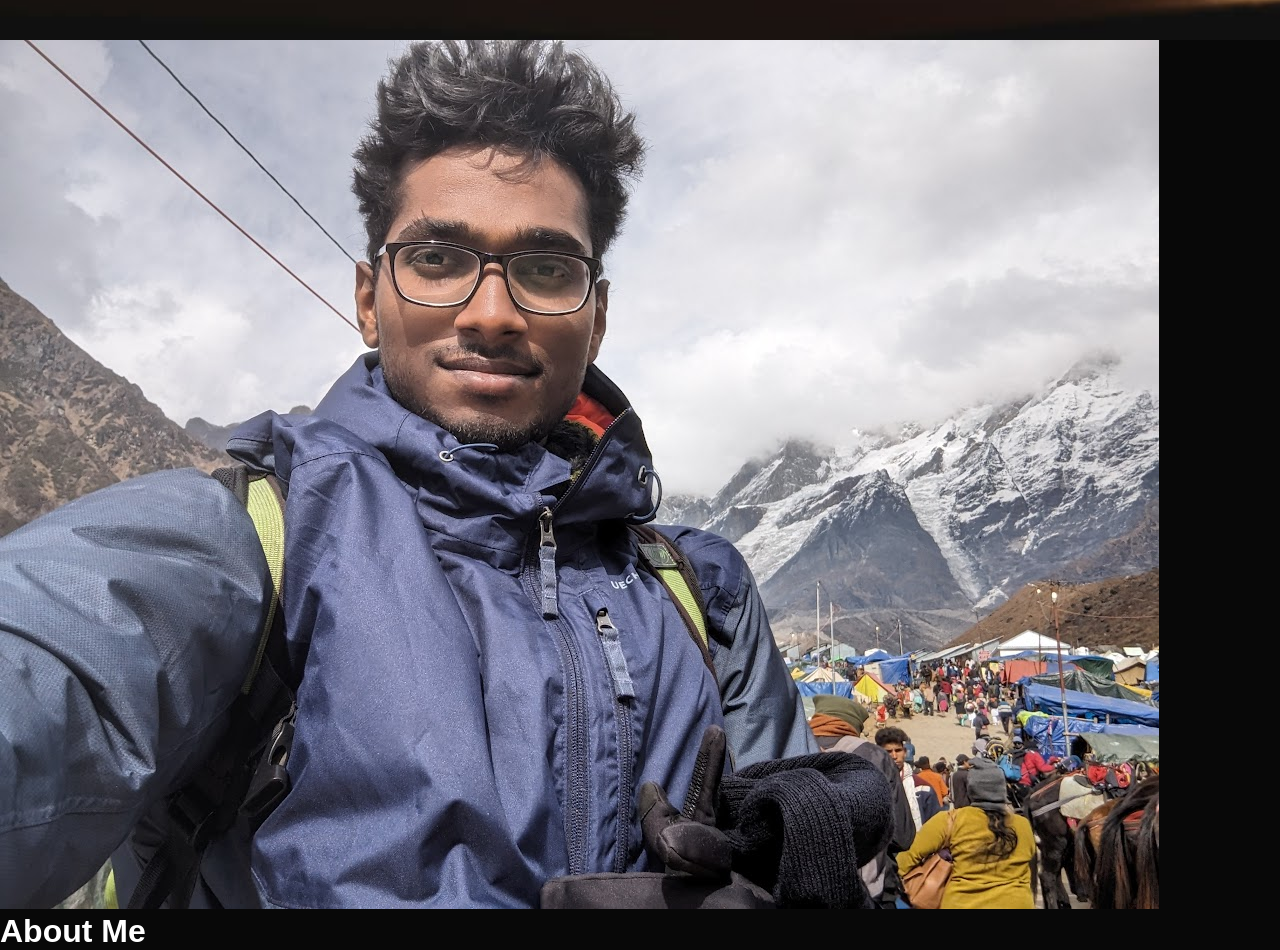
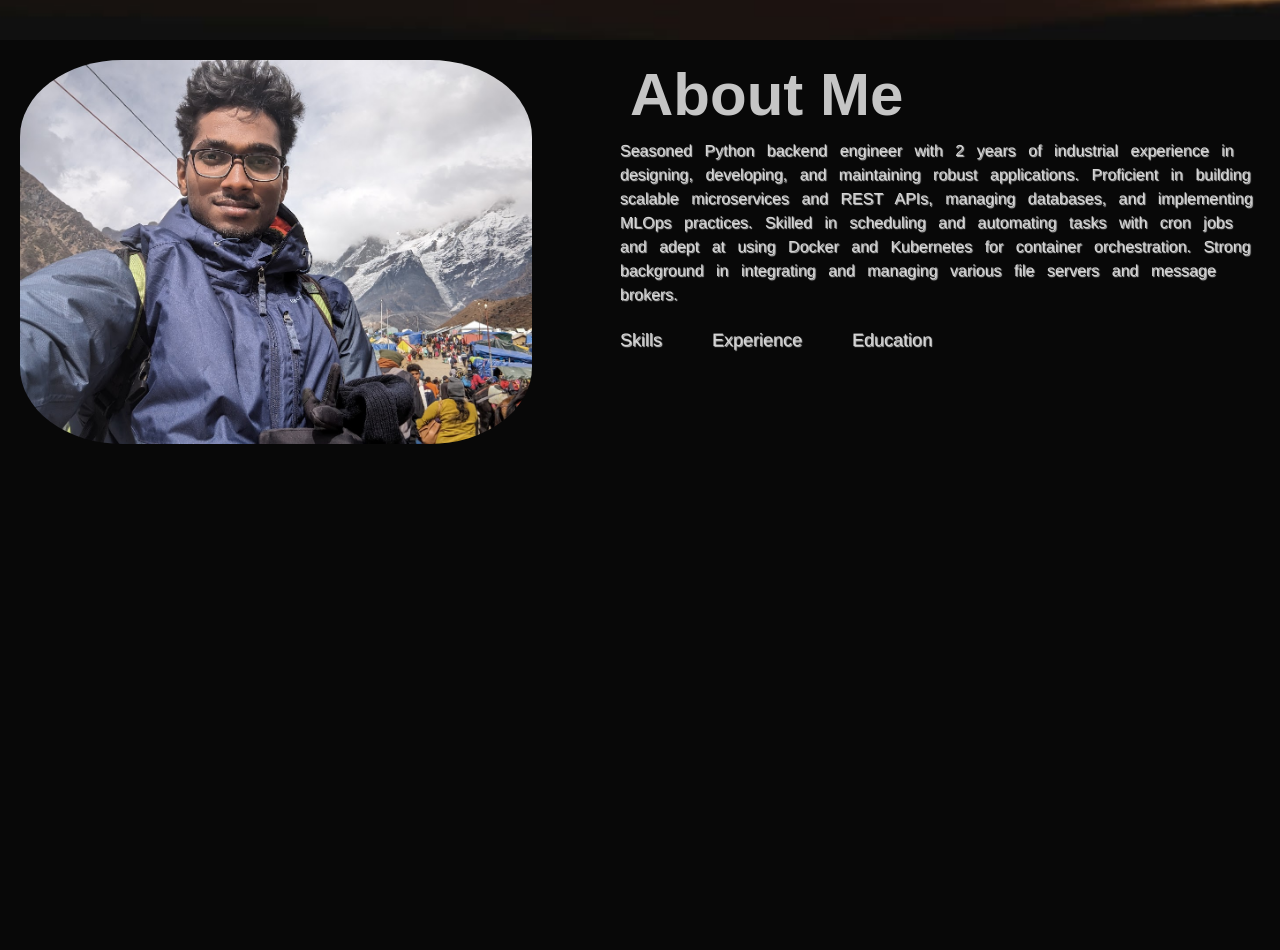
Before and after one commit to MadhavanBS/PortFolioWebsite, a plain HTML site: page index.html in a window 1280 px wide. Shown: the part 760-1710 px from the top of the page. After the commit the page ends 1228 px from the top, so only its background shows below. Drawn offline with Linux system fonts and the light colour scheme.

Commit message:
about block

```diff
--- a/index.html
+++ b/index.html
@@ -29,14 +29,23 @@
     </header>
 <!----------about-------->
     <div id="about">
-        <div class="container"></div>
-        <div class="row"></div>
-            <div class="about-col-1">
-                <img src="images/kedarnath.jpg">
+        <div class="container">
+            <div class="row">
+                <div class="about-col-1">
+                    <img src="images/kedarnath.jpg">
+                </div>
+                <div class="about-col-2">
+                    <h1 class="subtitle">About Me</h1>
+                    <p>Seasoned Python backend engineer with 2 years of industrial experience in designing, developing, and maintaining robust applications. Proficient in building scalable microservices and REST APIs, managing databases, and implementing MLOps practices. Skilled in scheduling and automating tasks with cron jobs and adept at using Docker and Kubernetes for container orchestration. Strong background in integrating and managing various file servers and message brokers.</p>
+                    <div class="tab-titles">
+                        <p class="tab-links">Skills</p>
+                        <p class="tab-links">Experience</p>
+                        <p class="tab-links">Education</p>
+
+                    </div>
+                </div>
             </div>
-            <div class="about-col-2">
-                <h1>About Me</h1>
-            </div>
+        </div>
     </div>
 
 
--- a/style.css
+++ b/style.css
@@ -91,3 +91,52 @@ nav ul li a:hover::after
 	padding: 80px 0px;
 	color: #ababab;
 }
+.row {
+	display: flex;
+	justify-content: space-between;
+	flex-wrap: wrap
+}
+
+.about-col-1{
+	flex-basis: 40%;
+}
+
+.about-col-1 img{
+	margin: 20px;
+	width: 100%;
+	border-radius: 20%;
+}
+
+.about-col-2{
+	margin: 10px 20px;
+	flex-basis: 50%;
+}
+
+.about-col-2 p{
+	font-family:Helvetica;
+	line-height: 1.5em;
+	word-spacing: 0.5em;
+	color:rgb(213, 213, 213);
+	text-shadow: 1px 1px 1px #cbcbcb;
+}
+
+
+.subtitle{
+	margin: 10px;
+	font-size: 60px;
+	font-weight: 600;
+	color:rgb(197, 197, 197);
+}
+
+.tab-titles{
+	display: flex;
+	margin: 20px 0px 40px 0px;
+}
+
+.tab-links{
+	margin-right: 50px;
+	font-size: 18px;
+	font-weight: 500;
+	cursor: pointer;
+	position: relative;
+}
```
